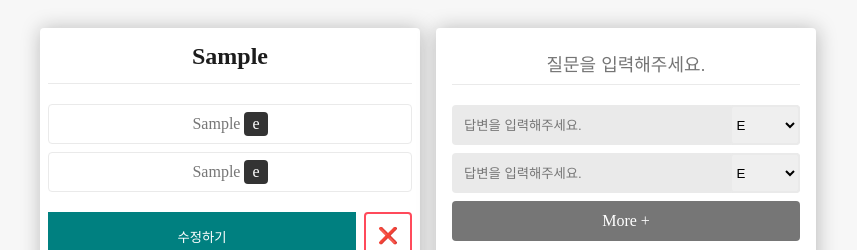
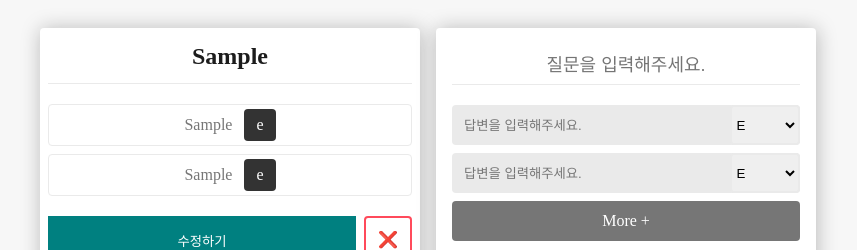
Before and after one commit to totoruo9/dnfl_mbti_backend, a React (Create React App) app: page / in a window 1280 px wide. Both pictures are taken after typing "Sample", "Sample", "Sample" into the empty fields and a click on the button "등록". Shown: the top 250 px of the page, without its empty margins (212-1069 px from the left). Built offline with nearby package versions, Linux system fonts and the light colour scheme.

Commit message:
createdQuestion 답변 영역 스타일 개선

```diff
--- a/src/Components/CreatedQuestion.tsx
+++ b/src/Components/CreatedQuestion.tsx
@@ -31,19 +31,21 @@ const Title = styled.h3`
 
 const SAnswerWrap = styled.div`
     border: 1px solid ${props => props.theme.colorSet.blackWhite.gray300};
-    height: ${props => props.theme.boxSet.height.md};
+    line-height: ${props => props.theme.boxSet.height.sm};
     border-radius: ${props => props.theme.boxSet.borderRadius};
     margin-bottom: ${props => props.theme.paddingSet.pd_8};
     display: flex;
     align-items: center;
     justify-content: center;
+    padding: ${props => props.theme.paddingSet.pd_4} ${props => props.theme.paddingSet.pd_12};
 
     strong {
         display: inline-block;
         background: ${props => props.theme.colorSet.blackWhite.gray700};
         color: ${props => props.theme.colorSet.blackWhite.white};
-        padding: ${props => props.theme.paddingSet.pd_4} ${props => props.theme.paddingSet.pd_8};
+        padding: 0 ${props => props.theme.paddingSet.pd_12};
         border-radius: ${props => props.theme.boxSet.borderRadius};
+        margin-left: ${props => props.theme.paddingSet.pd_8}
     }
 `;
 
```
